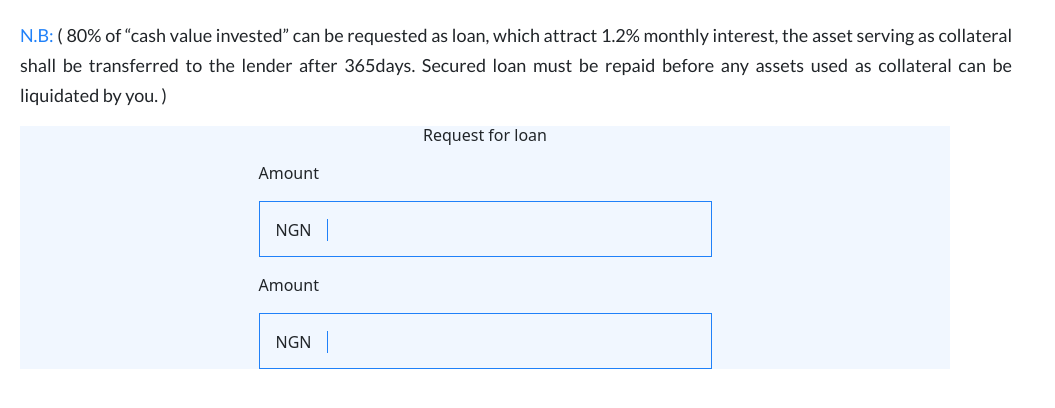
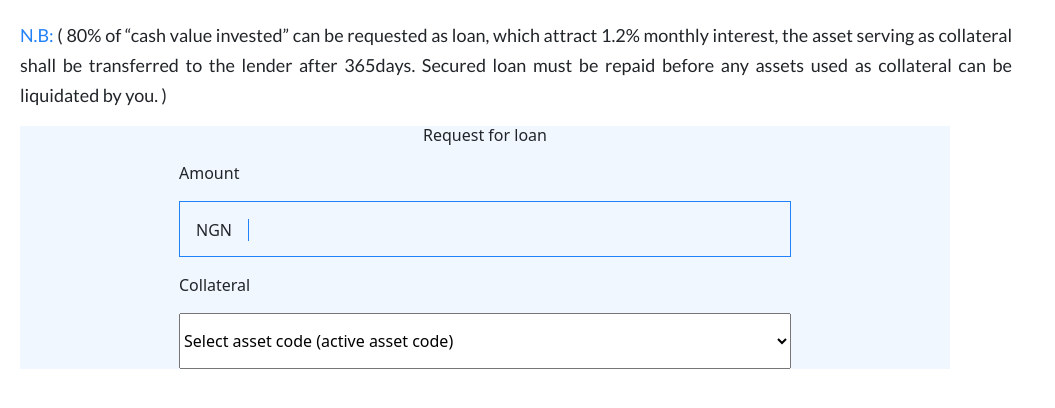
Before and after one commit to Dreezy305/HuntersWall, a Next.js app: page /loanRequest in a window 1280 px wide. Shown: the top 408 px of the page, without its empty margins (0-1055 px from the left). Built offline with nearby package versions, Linux system fonts and the light colour scheme; no server answers.

Commit message:
loan, asset type

```diff
--- a/pages/loanRequest.js
+++ b/pages/loanRequest.js
@@ -15,8 +15,9 @@ function LoanRequest() {
 
       <div className="w-75 loan_container text-center">
         <h6 className="my-3">Request for loan</h6>
+
         <div className="row my-3 align-items-center justify-content-center mb-3">
-          <div className="text-start col-lg-6">
+          <div className="text-start col-lg-8">
             <label className="form-label pb-2">Amount</label>
             <br />
             <div className="p-3 loanCurrency ">
@@ -27,13 +28,18 @@ function LoanRequest() {
         </div>
 
         <div className="row my-3 align-items-center justify-content-center mb-3">
-          <div className="text-start col-lg-6">
-            <label className="form-label pb-2">Amount</label>
+          <div className="text-start col-lg-8">
+            <label className="form-label pb-2">Collateral</label>
             <br />
-            <div className="p-3 loanCurrency ">
+            {/* <div className="p-3 loanCurrency ">
               <span className="pe-3 items ">NGN</span>{" "}
               <span className="ps-3"></span>
-            </div>
+            </div> */}
+            <select className="loan_select w-100" placeholder="Select an asset">
+              <option value="" disabled selected hidden>
+                Select asset code (active asset code)
+              </option>
+            </select>
           </div>
         </div>
       </div>
--- a/styles/loan.scss
+++ b/styles/loan.scss
@@ -19,6 +19,12 @@
   &_container {
     background: #f1f7ff;
   }
+
+  &_select {
+    height: 56px;
+    box-shadow: none;
+    outline: none;
+  }
 }
 
 .loanCurrency {
```
